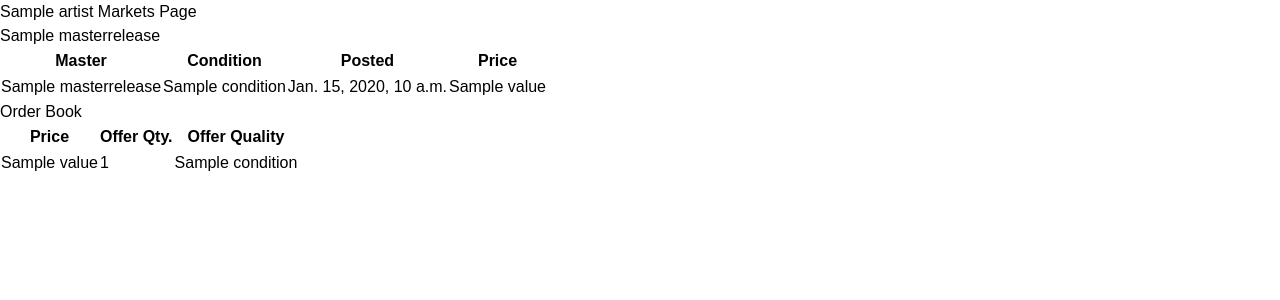
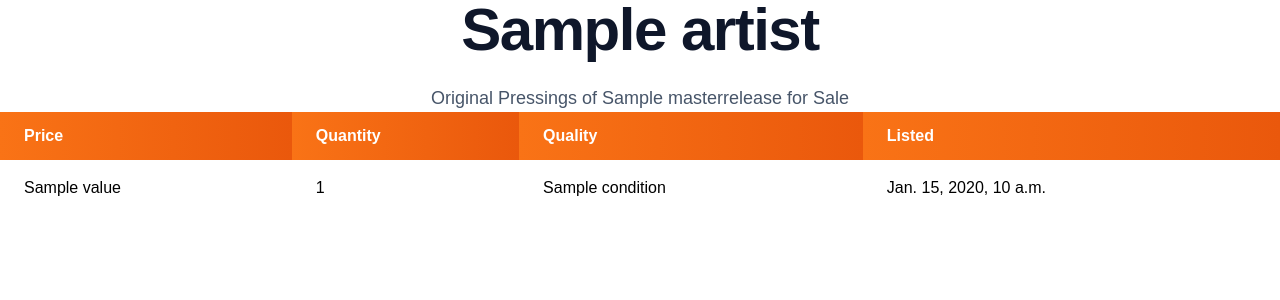
Before and after one commit to mikeygough/discogskiii-django, a Django app: template discogskiii/firstapp/templates/firstapp/release_market.html in a window 1280 px wide. Shown: the top 300 px of the page. Run offline with Django 4.2, Linux system fonts and the light colour scheme; tables that the repository leaves empty hold one stand-in row (values such as "Sample post"); the template is opened without the code that fills it: values that come from a table or form of the project are taken from there, most other values are stand-ins (such as "Sample title", 1, 10 or a date in 2020); some web fonts are replaced.

Commit message:
redesign release market page

```diff
--- a/discogskiii/firstapp/templates/firstapp/release_market.html
+++ b/discogskiii/firstapp/templates/firstapp/release_market.html
@@ -2,42 +2,29 @@
 
 {% block body %}
     <body>
-        <h1>{{ artist }} Markets Page</h1>
-        <h1>{{ master_release.title }}</h1>
+        <h1 class="text-slate-900 font-extrabold text-4xl sm:text-5xl lg:text-6xl tracking-tight text-center text-black">{{ artist }}</h1>
+        <p class="mt-6 text-lg text-slate-600 text-center max-w-3xl mx-auto dark:text-slate-400">Original Pressings of {{ master_release.title}} for Sale</p>
 
-        <table>
+        <table class="w-full border-collapse">
+            <thead>
               <tr>
-                <th>Master</th>
-                <th id="condition">Condition</th>
-                <th id="posted">Posted</th>
-                <th id="price">Price</th>
+                <th class="px-6 py-3 text-left bg-gradient-to-r from-orange-500 to-orange-600 text-white">Price</th>
+                <th class="px-6 py-3 text-left bg-gradient-to-r from-orange-500 to-orange-600 text-white">Quantity</th>
+                <th class="px-6 py-3 text-left bg-gradient-to-r from-orange-500 to-orange-600 text-white">Quality</th>
+                <th class="px-6 py-3 text-left bg-gradient-to-r from-orange-500 to-orange-600 text-white">Listed</th>
               </tr>
+            </thead>
+            <tbody>
               {% for listing in marketplace_listings %}
-            <tr>
-                <td><a href={{listing.uri}} target="_blank" rel="noopener noreferrer">{{ master_release.title }}</a></td>
-                <td id="condition">{{ listing.condition }}</td>
-                <td id="posted">{{ listing.posted }}</td>
-                <td id="price">{{ listing.price.value }}</td>
+                <tr class="hover:bg-gray-100">
+                    <td class="px-6 py-4 whitespace-nowrap">{{ listing.price.value }}</td>
+                    <td class="px-6 py-4 whitespace-nowrap">1</td>
+                    <td class="px-6 py-4 whitespace-nowrap">{{ listing.condition }}</td>
+                    <td class="px-6 py-4 whitespace-nowrap">{{ listing.posted }}</td>
                 </tr>
+                </tbody>
               {% endfor %}
           </table>
 
-        <h3>Order Book</h3>
-        <table>
-            <tr>
-                <th id="price">Price</th>
-                <th id="offer-qty">Offer Qty.</th>
-                <th id="offer-quality">Offer Quality</th>
-            </tr>
-            {% for listing in marketplace_listings %}
-            <tr>
-                <td id="price">{{ listing.price.value }}</td>
-                <td id="offer-qty">1</td>
-                <td id="offer-quality">{{ listing.condition }}</td>
-            </tr>
-            {% endfor %}
-        </table>
-
-
     </body>
 {% endblock %}
--- a/discogskiii/static/css/output.css
+++ b/discogskiii/static/css/output.css
@@ -746,6 +746,11 @@ video {
   background-color: rgb(0 0 0 / var(--tw-bg-opacity));
 }
 
+.hover\:bg-gray-100:hover {
+  --tw-bg-opacity: 1;
+  background-color: rgb(243 244 246 / var(--tw-bg-opacity));
+}
+
 .hover\:from-orange-400:hover {
   --tw-gradient-from: #fb923c var(--tw-gradient-from-position);
   --tw-gradient-to: rgb(251 146 60 / 0) var(--tw-gradient-to-position);
```
Lines whose indentation alone changed are shown as unchanged.
